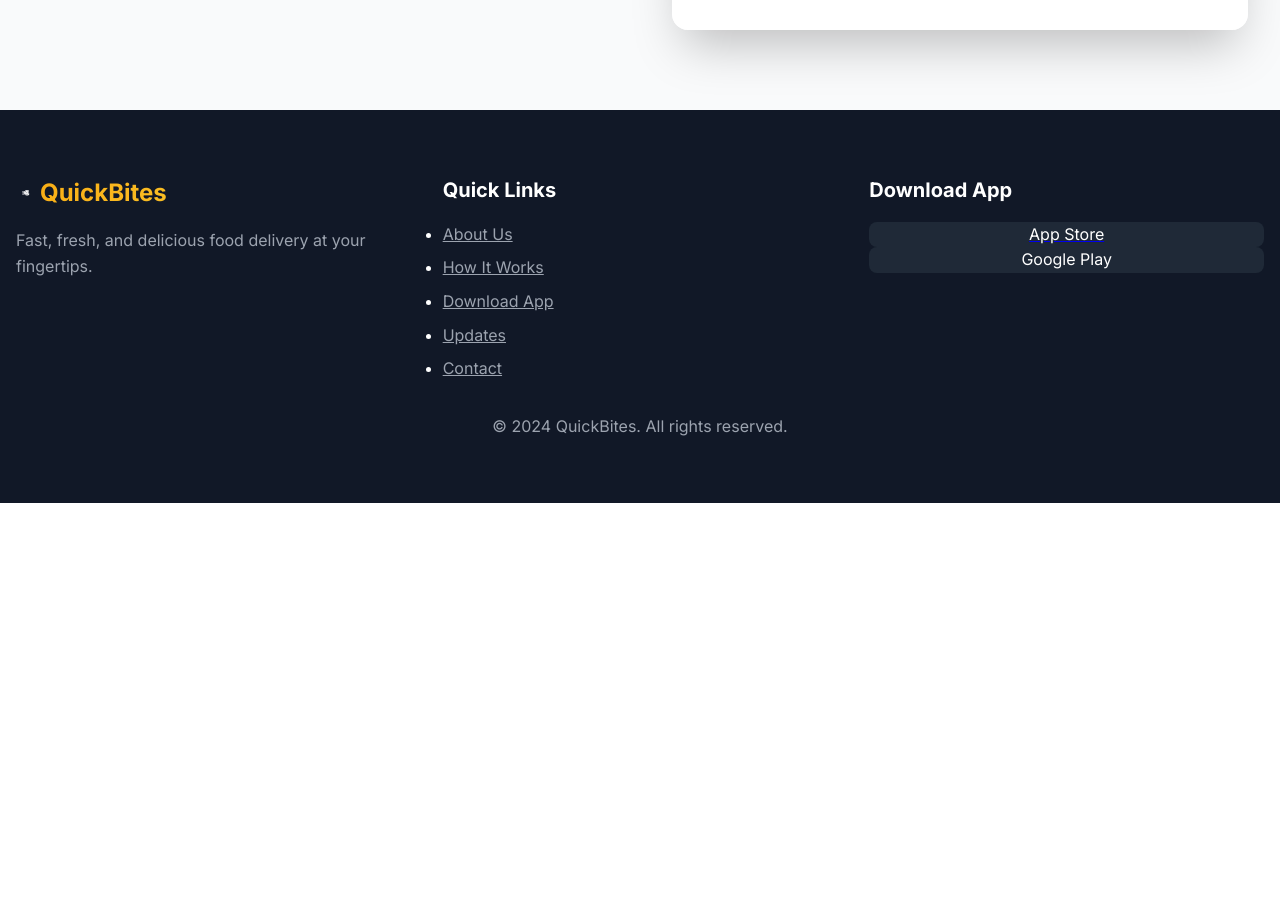
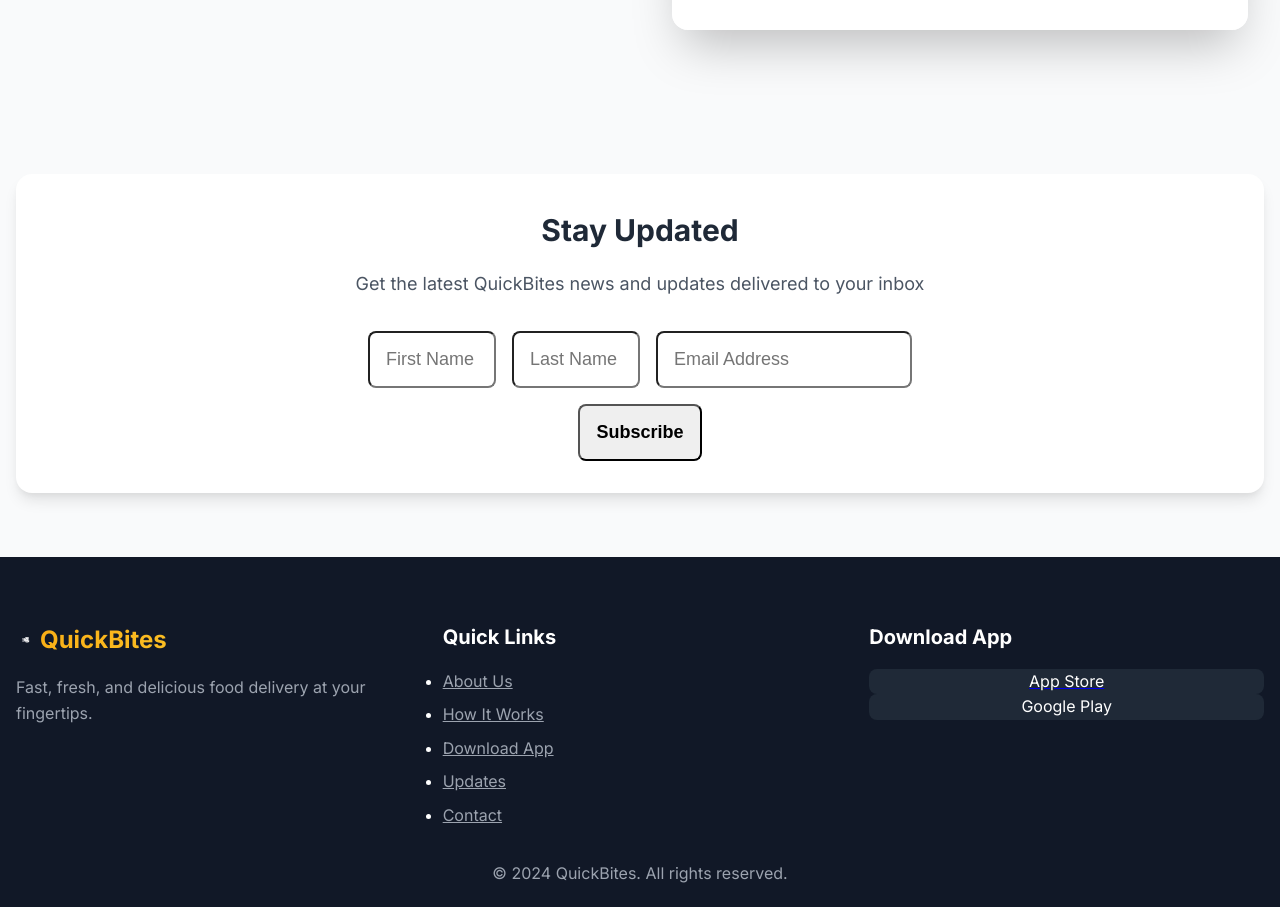
Before and after one commit to Srahin000/Quickbites_Delivery_Website, a React (Create React App) app: page / in a window 1280 px wide. Shown: the part 4680-5587 px from the top of the page. Before the commit the page ends 5183 px from the top, so only its background shows below. Built offline with nearby package versions, Linux system fonts and the light colour scheme; no server answers; the HTML template or start-up script is replaced by a standard one.

Commit message:
Add Updates page with newsletter signup and Supabase integration

```diff
--- a/src/App.js
+++ b/src/App.js
@@ -169,24 +169,6 @@ const AboutSection = () => {
 };
 
 const HowItWorksSection = () => {
-  const steps = [
-    {
-      number: "1",
-      title: "Browse & Order",
-      description: "Open the QuickBites app and browse through hundreds of restaurants. Select your favorite dishes and add them to your cart."
-    },
-    {
-      number: "2",
-      title: "Track Your Order",
-      description: "Watch your order being prepared in real-time. Get updates on preparation status and delivery progress."
-    },
-    {
-      number: "3",
-      title: "Enjoy Your Meal",
-      description: "Receive your delicious food at your doorstep. Enjoy your meal and rate your experience to help others."
-    }
-  ];
-
   return (
     <section id="how-it-works" className="section-padding bg-white">
       <div className="container-custom">
@@ -338,7 +320,7 @@ const ContactSection = () => {
     try {
       console.log('Attempting to submit form with data:', formData);
 
-      const { data, error } = await supabase
+      const { error } = await supabase
         .from('form_responses')
         .insert([
           {
@@ -348,7 +330,6 @@ const ContactSection = () => {
           }
         ]);
 
-      console.log('Supabase response - data:', data);
       console.log('Supabase response - error:', error);
 
       if (error) {
@@ -465,6 +446,124 @@ const ContactSection = () => {
   );
 };
 
+const NewsletterSignup = () => {
+  const [formData, setFormData] = useState({
+    firstName: '',
+    lastName: '',
+    email: ''
+  });
+  const [isSubmitting, setIsSubmitting] = useState(false);
+  const [message, setMessage] = useState('');
+
+  const handleInputChange = (e) => {
+    const { name, value } = e.target;
+    setFormData(prev => ({
+      ...prev,
+      [name]: value
+    }));
+  };
+
+  const handleSubmit = async (e) => {
+    e.preventDefault();
+    setIsSubmitting(true);
+    setMessage('');
+
+    console.log('Form data being submitted:', formData);
+
+    try {
+      const { error } = await supabase
+        .from('Newsletter_users')
+        .insert([
+          {
+            first_name: formData.firstName,
+            last_name: formData.lastName,
+            email: formData.email
+          }
+        ]);
+
+      console.log('Supabase response:', { error });
+
+      if (error) {
+        console.error('Error subscribing:', error);
+        if (error.code === '42501') {
+          setMessage('Newsletter signup is temporarily unavailable. Please try again later.');
+        } else {
+          setMessage('Error subscribing. Please try again.');
+        }
+      } else {
+        setMessage('Successfully subscribed! Thank you.');
+        setFormData({ firstName: '', lastName: '', email: '' });
+      }
+    } catch (err) {
+      console.error('Error:', err);
+      setMessage('Error subscribing. Please try again.');
+    } finally {
+      setIsSubmitting(false);
+    }
+  };
+
+  return (
+    <section className="py-16 bg-gray-50">
+      <div className="container-custom">
+        <div className="bg-white border border-gray-200 p-8 rounded-2xl shadow-lg text-center max-w-2xl mx-auto">
+          <h3 className="text-3xl font-bold mb-4 text-gray-800">Stay Updated</h3>
+          <p className="text-lg text-gray-600 mb-8">
+            Get the latest QuickBites news and updates delivered to your inbox
+          </p>
+
+          <form onSubmit={handleSubmit} className="space-y-4">
+            <div className="flex gap-4 w-full justify-center">
+              <div className="flex gap-4">
+                <input
+                  type="text"
+                  name="firstName"
+                  placeholder="First Name"
+                  value={formData.firstName}
+                  onChange={handleInputChange}
+                  required
+                  className="w-32 p-4 border border-gray-300 rounded-lg text-gray-800 focus:outline-none focus:border-quickbites-yellow transition-colors duration-300 text-lg"
+                />
+                <input
+                  type="text"
+                  name="lastName"
+                  placeholder="Last Name"
+                  value={formData.lastName}
+                  onChange={handleInputChange}
+                  required
+                  className="w-32 p-4 border border-gray-300 rounded-lg text-gray-800 focus:outline-none focus:border-quickbites-yellow transition-colors duration-300 text-lg"
+                />
+              </div>
+              <input
+                type="email"
+                name="email"
+                placeholder="Email Address"
+                value={formData.email}
+                onChange={handleInputChange}
+                required
+                className="w-64 p-4 border border-gray-300 rounded-lg text-gray-800 focus:outline-none focus:border-quickbites-yellow transition-colors duration-300 text-lg"
+              />
+            </div>
+
+            {message && (
+              <p className={`text-sm ${message.includes('Success') ? 'text-green-600' : 'text-red-600'}`}>
+                {message}
+              </p>
+            )}
+
+            <button
+              type="submit"
+              disabled={isSubmitting}
+              className={`mx-auto bg-quickbites-yellow text-black p-4 px-8 rounded-lg font-semibold text-lg hover:bg-yellow-500 transition-colors duration-300 ${isSubmitting ? 'opacity-50 cursor-not-allowed' : ''}`}
+            >
+              {isSubmitting ? 'Subscribing...' : 'Subscribe'}
+            </button>
+          </form>
+        </div>
+      </div>
+    </section>
+  );
+};
+
 const Footer = () => {
   return (
     <footer className="bg-gray-900 text-white py-16">
@@ -522,6 +621,7 @@ const HomePage = () => (
     <HowItWorksSection />
     <AppDownloadSection />
     <ContactSection />
+    <NewsletterSignup />
   </div>
 );
 
--- a/src/Updates.js
+++ b/src/Updates.js
@@ -1,6 +1,62 @@
-import React from 'react';
+import React, { useState } from 'react';
+import { supabase } from './supabase';
 
 const Updates = () => {
+  const [formData, setFormData] = useState({
+    firstName: '',
+    lastName: '',
+    email: ''
+  });
+  const [isSubmitting, setIsSubmitting] = useState(false);
+  const [message, setMessage] = useState('');
+
+  const handleInputChange = (e) => {
+    const { name, value } = e.target;
+    setFormData(prev => ({
+      ...prev,
+      [name]: value
+    }));
+  };
+
+  const handleSubmit = async (e) => {
+    e.preventDefault();
+    setIsSubmitting(true);
+    setMessage('');
+
+    console.log('Form data being submitted:', formData);
+
+    try {
+      const { error } = await supabase
+        .from('Newsletter_users')
+        .insert([
+          {
+            first_name: formData.firstName,
+            last_name: formData.lastName,
+            email: formData.email
+          }
+        ]);
+
+      console.log('Supabase response:', { error });
+
+      if (error) {
+        console.error('Error subscribing:', error);
+        if (error.code === '42501') {
+          setMessage('Newsletter signup is temporarily unavailable. Please try again later.');
+        } else {
+          setMessage('Error subscribing. Please try again.');
+        }
+      } else {
+        setMessage('Successfully subscribed! Thank you.');
+        setFormData({ firstName: '', lastName: '', email: '' });
+      }
+    } catch (err) {
+      console.error('Error:', err);
+      setMessage('Error subscribing. Please try again.');
+    } finally {
+      setIsSubmitting(false);
+    }
+  };
+
   const updates = [
     {
       id: 1,
@@ -67,21 +123,59 @@ const Updates = () => {
 
           {/* Newsletter Signup */}
           <div className="mt-20 mb-16">
-            <div className="bg-white border-2 border-quickbites-yellow/20 p-8 rounded-3xl shadow-xl text-center max-w-4xl mx-auto">
+            <div className="bg-white border border-gray-200 p-8 rounded-2xl shadow-lg text-center max-w-2xl mx-auto">
               <h3 className="text-3xl font-bold mb-4 text-gray-800">Stay Updated</h3>
-              <p className="text-xl mb-8 text-gray-600">
+              <p className="text-lg text-gray-600 mb-8">
                 Get the latest QuickBites news and updates delivered to your inbox
               </p>
-              <div className="flex flex-col sm:flex-row gap-4 max-w-md mx-auto">
+
+          <form onSubmit={handleSubmit} className="space-y-4">
+            <div className="flex gap-4 w-full justify-center">
+              <div className="flex gap-4">
                 <input
-                  type="email"
-                  placeholder="Enter your email"
-                  className="flex-1 p-4 border-2 border-gray-200 rounded-xl text-gray-800 focus:outline-none focus:border-quickbites-yellow transition-colors duration-300"
+                  type="text"
+                  name="firstName"
+                  placeholder="First Name"
+                  value={formData.firstName}
+                  onChange={handleInputChange}
+                  required
+                  className="w-32 p-4 border border-gray-300 rounded-lg text-gray-800 focus:outline-none focus:border-quickbites-yellow transition-colors duration-300 text-lg"
                 />
-                <button className="bg-quickbites-yellow text-black px-8 py-4 rounded-xl font-bold hover:bg-yellow-500 transition-colors duration-300">
-                  Subscribe
-                </button>
+                <input
+                  type="text"
+                  name="lastName"
+                  placeholder="Last Name"
+                  value={formData.lastName}
+                  onChange={handleInputChange}
+                  required
+                  className="w-32 p-4 border border-gray-300 rounded-lg text-gray-800 focus:outline-none focus:border-quickbites-yellow transition-colors duration-300 text-lg"
+                />
               </div>
+              <input
+                type="email"
+                name="email"
+                placeholder="Email Address"
+                value={formData.email}
+                onChange={handleInputChange}
+                required
+                className="w-64 p-4 border border-gray-300 rounded-lg text-gray-800 focus:outline-none focus:border-quickbites-yellow transition-colors duration-300 text-lg"
+              />
+            </div>
+
+            {message && (
+              <p className={`text-sm ${message.includes('Success') ? 'text-green-600' : 'text-red-600'}`}>
+                {message}
+              </p>
+            )}
+
+            <button
+              type="submit"
+              disabled={isSubmitting}
+              className={`mx-auto bg-quickbites-yellow text-black p-4 px-8 rounded-lg font-semibold text-lg hover:bg-yellow-500 transition-colors duration-300 ${isSubmitting ? 'opacity-50 cursor-not-allowed' : ''}`}
+            >
+              {isSubmitting ? 'Subscribing...' : 'Subscribe'}
+            </button>
+          </form>
             </div>
           </div>
         </div>
--- a/src/index.css
+++ b/src/index.css
@@ -36,6 +36,8 @@
 .w-8 { width: 2rem; }
 .w-12 { width: 3rem; }
 .w-20 { width: 5rem; }
+.w-32 { width: 8rem; }
+.w-64 { width: 16rem; }
 .h-full { height: 100%; }
 .h-screen { height: 100vh; }
 .min-h-screen { min-height: 100vh; }
@@ -77,6 +79,8 @@
 .mt-32 { margin-top: 8rem; }
 
 .flex { display: flex; }
+.flex-1 { flex: 1; }
+.flex-2 { flex: 2; }
 .grid { display: grid; }
 .hidden { display: none; }
 .block { display: block; }
@@ -123,6 +127,8 @@
 .text-gray-600 { color: #4b5563; }
 .text-gray-700 { color: #374151; }
 .text-gray-800 { color: #1f2937; }
+.text-green-600 { color: #059669; }
+.text-red-600 { color: #dc2626; }
 
 .bg-white { background-color: white; }
 .bg-gray-50 { background-color: #f9fafb; }
@@ -284,6 +290,16 @@ body {
   -webkit-background-clip: text;
   -webkit-text-fill-color: transparent;
   background-clip: text;
+}
+
+.bg-clip-text {
+  -webkit-background-clip: text;
+  background-clip: text;
+}
+
+.text-transparent {
+  -webkit-text-fill-color: transparent;
+  color: transparent;
 }
 
 .card {
```
